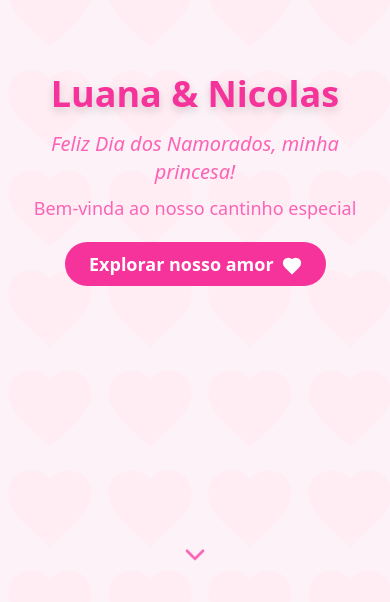
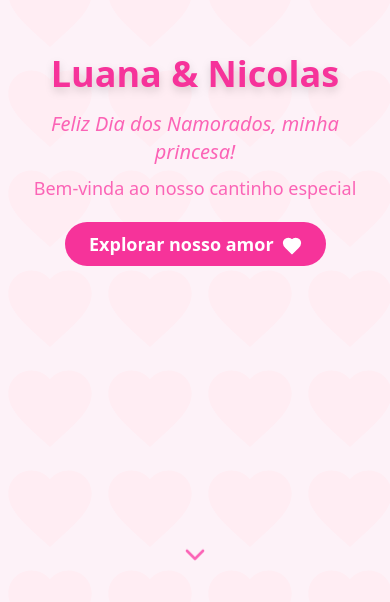
Before and after one commit to ngracioli/luana-valentines-app, a React (Vite) app: page / in a window 390 px wide. Shown: the part 242-844 px from the top of the page. Built offline with nearby package versions, Linux system fonts and the light colour scheme; no server answers.

Commit message:
feat: remove top padding and use min-h-[100svh] in WelcomeText section

```diff
--- a/src/components/WelcomeText.jsx
+++ b/src/components/WelcomeText.jsx
@@ -14,7 +14,7 @@ function WelcomeText() {
     }, []);
 
     return (
-        <section className="flex flex-col items-center justify-center text-center py-10 px-4 md:py-16 md:px-0 min-h-screen relative">
+        <section className="flex flex-col items-center justify-center text-center pb-10 px-4 md:py-16 md:px-0 min-h-[100svh] relative">
             <h1 className="text-4xl sm:text-4xl md:text-5xl font-extrabold text-pink-500 mb-4 drop-shadow-lg">
                 Luana & Nicolas
             </h1>
```
